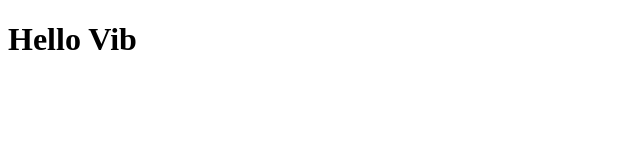
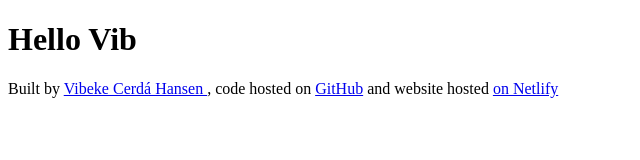
Before and after one commit to VikingTechDeveloper/meteoproject, a plain HTML site: page index.html in a window 1280 px wide. Shown: the whole page, without its empty margins (0-640 px from the left). Drawn offline with Linux system fonts and the light colour scheme.

Commit message:
Added links to the footer

```diff
--- a/index.html
+++ b/index.html
@@ -3,9 +3,15 @@
 <head>
     <meta charset="UTF-8">
     <meta name="viewport" content="width=device-width, initial-scale=1.0">
-    <title>Document</title>
+    <title>MeteoApp</title>
 </head>
 <body>
     <h1>Hello Vib</h1>
+    <footer>
+    Built by
+    <a href="https://github.com/VikingTechDeveloper" target="_blank"> Vibeke Cerdá Hansen </a>, code hosted on
+    <a href="https://github.com/VikingTechDeveloper?tab=repositories" target="_blank">GitHub</a> and website hosted
+    <a href="https://main--meteovib.netlify.app/" target="_blank">on Netlify</a>
+</footer>
 </body>
 </html>
```
